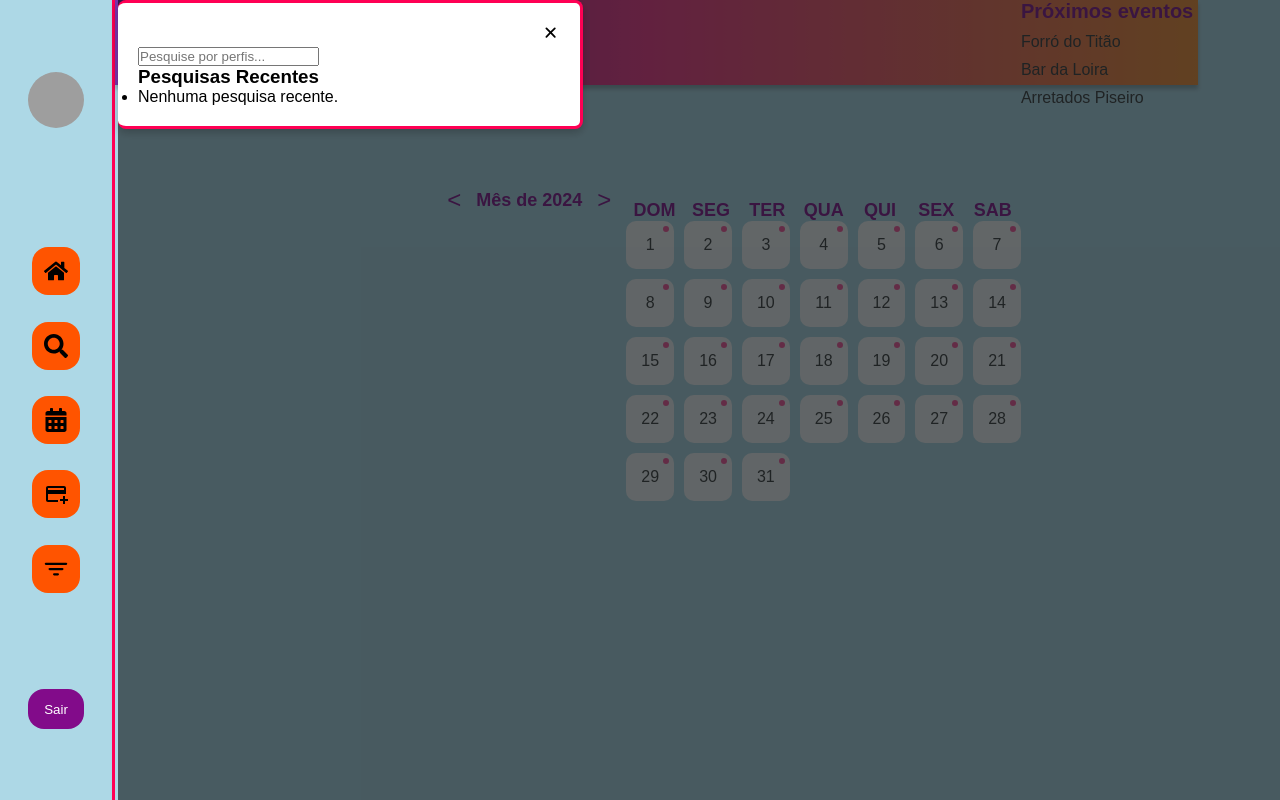
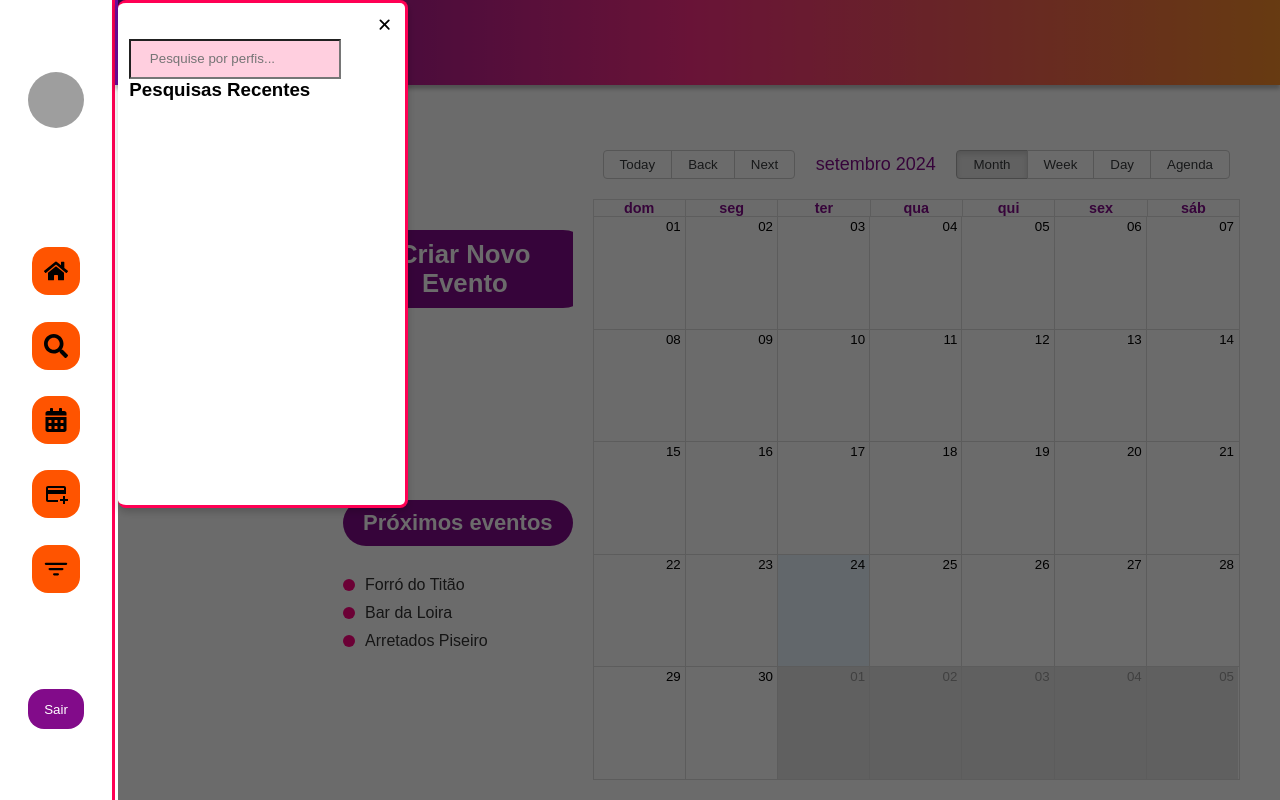
Before and after one commit to liviaguirao/aee, a React (Vite) app: page / in a window 1280 px wide. Both pictures are taken after a click on the item 56 px from the left and 345 px from the top of the page. Built offline with nearby package versions, Linux system fonts and the light colour scheme; grey boxes are pictures that could not be loaded; the HTML template or start-up script is replaced by a standard one.

Commit message:
Complementando front-end

```diff
--- a/src/App.css
+++ b/src/App.css
@@ -6,7 +6,7 @@
 
 body {
   font-family: 'Arial', sans-serif;
-  background-color: lightblue; /*#f5f5f5*/
+  background-color: #FFFFFF; /* Mantido */
 }
 
 .profile {
@@ -45,11 +45,11 @@ body {
 }
 
 .main-content {
-  width: 85%;
+  width: 100%;
   padding: 20px;
   display: flex;
-  flex-direction: column;
-  background-color: #fff;
+  flex-direction: row;
+  justify-content: flex-start;
 }
 
 .header {
@@ -63,6 +63,7 @@ body {
   font-size: 28px;
   color: #000000;
 }
+
 .create-event-btn {
   padding: 10px 20px;
   background-color: #820B8A;
@@ -70,101 +71,177 @@ body {
   border: none;
   cursor: pointer;
   border-radius: 8px;
-  font-size: 16px;
+  font-size: 22px;
+  transition: background-color 0.3s ease;
+  margin-top: 100%;
+  background-color: #820B8A; /* Cor roxa */
+  border-radius: 30px; /* Borda arredondada */
+  margin-left: 75px;
 }
 
 .create-event-btn:hover {
-  background-color: #a64ca6;
+  transform: scale(1.05);
+  transition: 0.4s;
 }
 
-.calendar-controls {
+/* Mantendo o estilo da .agenda como está */
+.agenda {
   display: flex;
-  justify-content: center;
-  align-items: center;
-  margin-top: 200px;
+  width: 91%;
+  height: 85px;
+  background: linear-gradient(90deg, #6D0A9B 0%, #FA2F84 49.5%, #F58C2B 100%);
+  box-shadow: 0px 4px 4px 0px rgba(0, 0, 0, 0.25);
 }
 
-.calendar-controls button {
-  background-color: transparent;
-  border: none;
-  font-size: 24px;
-  color: #820B8A;
-  cursor: pointer;
-  padding: 0 15px;
+/* Estilos específicos para o calendário */
+.calendar-container {
+  width: 60%;
+  margin-left: auto; /* Alinha o calendário à direita */
+  margin-right: 20px; /* Espaço entre o calendário e a borda da tela */
+  height: 85vh; /* Usa 85% da altura da tela para melhor visualização */
+  background-color: #ffffff;
+  border-radius: 10px;
+  padding: 20px;
+  margin-top: 120px;
+  display: flex;
+  flex-direction: column;
 }
 
-.calendar-controls span {
+/* RBC Toolbar */
+.rbc-toolbar {
+  background-color: white;
+  padding: 10px;
+}
+
+.rbc-toolbar-label {
+  font-family: 'Poppins', sans-serif;
   font-size: 18px;
-  font-weight: bold;
   color: #820B8A;
 }
 
-
-.calendar-header {
-  display: grid;
-  grid-template-columns: repeat(7, 1fr);
-  background-color: transparent;
-  text-align: center;
-  font-weight: bold;
-  font-size: 18px;
-  color: #820B8A;
-  margin-top: 200px;
+.rbc-btn-group > button {
+  background-color: #820B8A;
+  color: white;
+  font-family: 'Poppins', sans-serif;
+  border: none;
+  border-radius: 10px;
+  padding: 10px;
+  margin: 0 5px;
+  cursor: pointer;
 }
 
-.calendar-days {
-  display: grid;
-  grid-template-columns: repeat(7, 1fr);
-  grid-gap: 10px;
+.rbc-btn-group > button:hover {
+  background-color: #820B8A;
 }
 
-.day {
-  background-color: #f8f9fa;
-  padding: 15px;
+/* Headers, Cells, and Links */
+.rbc-header {
+  background-color: #ffffff;
+  font-size: 18px;
   text-align: center;
+  color: #820B8A;
+  padding: 10px 0;
+}
+
+.rbc-day-cell {
+  color: black;
+  background-color: black;
+}
+
+.rbc-date-cell {
+  font-family: 'Poppins', sans-serif;
+  color: black;
+}
+
+.rbc-button-link {
+  cursor: pointer; /* Garante que todo o quadrado tenha o cursor de "clique" */
+  transition: background-color 0.2s ease; /* Adiciona uma pequena transição */
+}
+
+.rbc-button-link:hover {
+  transform: scale(1.05);
+  transition: 0.1s; /* Muda a cor de fundo ao passar o mouse */
+}
+
+/* Month View and Events */
+.rbc-month-view {
+  background-color: white;
+}
+
+.rbc-day-bg:hover {
+  background-color: #f4f4f4;
+}
+
+.rbc-event {
+  background-color: #FF007F;
   border-radius: 10px;
-  position: relative;
+  padding: 5px;
+  font-family: 'Poppins', sans-serif;
+}
+
+.rbc-event:hover {
+  background-color: #f58c2b;
+}
+
+/* Other Calendar Styles */
+.rbc-today {
+  background-color: #fce3f4;
+}
+
+.rbc-off-range-bg {
+  background-color: #f1f1f1;
+}
+
+/* Estilos para eventos futuros */
+.upcoming-events {
+  margin-top: 500px;
+  margin-left: -250px;
+}
+
+/* Estilos para o título "Próximos eventos" */
+.upcoming-events h3 {
+  font-size: 22px;
+  color: white;
+  background-color: #820B8A; /* Cor roxa */
+  padding: 10px 20px;
+  border-radius: 30px; /* Borda arredondada */
+  text-align: center;
+  display: inline-block; /* Faz o fundo se ajustar ao conteúdo */
+  margin-bottom: 20px; /* Espaçamento entre o título e a lista */
+  white-space: nowrap;
+}
+
+/* Remove marcadores da lista */
+.upcoming-events ul {
+  list-style-type: none;
+  padding: 0;
+  margin: 0;
+}
+
+/* Estilos para os itens da lista */
+.upcoming-events li {
+  display: flex;
+  align-items: center; /* Alinha os itens verticalmente */
+  margin: 10px 0;
   font-size: 16px;
   color: #333;
 }
 
-.day::after {
-  content: "";
-  position: absolute;
-  width: 6px;
-  height: 6px;
-  border-radius: 50%;
-  background-color: #ff4f99;
-  top: 5px;
-  right: 5px;
+/* Estilos para o círculo ao lado do texto */
+.upcoming-events li::before {
+  content: '';
+  width: 12px; /* Tamanho do círculo */
+  height: 12px;
+  background-color: #FF007F; /* Cor do círculo (vermelho-rosa) */
+  border-radius: 50%; /* Forma circular */
+  display: inline-block;
+  margin-right: 10px; /* Espaçamento entre o círculo e o texto */
 }
 
-
-
-.upcoming-events h3 {
-  font-size: 20px;
-  color: #820B8A;
-  margin-bottom: 10px;
+/* App Layout */
+.app-layout {
+  display: flex;
+  height: 100vh;
+  width: 100vw;
+  font-family: 'Poppins', sans-serif; /* Garante que ocupe toda a largura da tela */
 }
-
-.upcoming-events ul {
-  list-style-type: none;
-}
-
-.upcoming-events li {
-  margin: 10px 0;
-  color: #333;
-  font-size: 16px;
-}
-.agenda {
-  display: flex;
-  width: 93%;
-  height: 85px;
-  opacity: 0.8;
-  background: linear-gradient(90deg, #6D0A9B 0%, #FA2F84 49.5%, #F58C2B 100%);
-  box-shadow: 0px 4px 4px 0px rgba(0, 0, 0, 0.25);
-}
-
-.calendar-container {
-  width: 60%; /* Ajuste conforme necessário */
-  margin-left: 20px; /* Para afastar do conteúdo à esquerda */
-}
--- a/src/App.jsx
+++ b/src/App.jsx
@@ -1,6 +1,5 @@
 import React, { useState } from "react";
 import { BrowserRouter as Router } from "react-router-dom";
-import Navbar from './components/navbar'; // Navbar
 import "./App.css"; // Certifique-se de que esse arquivo tem os estilos corretos
 import Agenda from "./components/Agenda"
 
@@ -8,15 +7,10 @@ import Agenda from "./components/Agenda"
 function App() {
   return (
     <Router>
-      <div className="app-layout" style={{ display: 'flex' }}>
-        {/* Navbar persistente */}
-        <Navbar />
-
         {/* Exibe a Agenda ao lado da Navbar */}
         <div style={{ flexGrow: 1 }}>
           <Agenda />
         </div>
-      </div>
     </Router>
   );
 }
--- a/src/components/Agenda.jsx
+++ b/src/components/Agenda.jsx
@@ -1,79 +1,74 @@
 import React, { useState } from "react";
+import { Calendar, momentLocalizer } from "react-big-calendar";
+import moment from "moment";
+import "moment/locale/pt-br";  // Importa o idioma português para o moment.js
+import "react-big-calendar/lib/css/react-big-calendar.css";
+import Navbar from "./navbar";
+
+// Define o idioma para português
+moment.locale("pt-br");
+
+// Configura o localizador do calendário com moment.js
+const localizer = momentLocalizer(moment);
 
 function Agenda() {
-    const [currentMonth, setCurrentMonth] = useState(new Date().getMonth());
-    const [currentYear, setCurrentYear] = useState(new Date().getFullYear());
+  const [events, setEvents] = useState([
+    {
+      title: "Forró do Titão",
+      start: new Date(2024, 9, 26, 18, 0),
+      end: new Date(2024, 9, 26, 21, 0),
+      allDay: false,
+    },
+    {
+      title: "Bar da Loira",
+      start: new Date(2024, 9, 27, 19, 0),
+      end: new Date(2024, 9, 27, 22, 0),
+      allDay: false,
+    },
+    {
+      title: "Arretados Piseiro",
+      start: new Date(2024, 9, 30, 20, 0),
+      end: new Date(2024, 9, 30, 23, 0),
+      allDay: false,
+    },
+  ]);
 
-    const handlePrevMonth = () => {
-      if (currentMonth === 0) {
-        setCurrentMonth(11);
-        setCurrentYear(currentYear - 1);
-      } else {
-        setCurrentMonth(currentMonth - 1);
-      }
-    };
+  return (
+    <div className="app-layout">
+      {/* Navbar persistente */}
+      <Navbar />
 
-    const handleNextMonth = () => {
-      if (currentMonth === 11) {
-        setCurrentMonth(0);
-        setCurrentYear(currentYear + 1);
-      } else {
-        setCurrentMonth(currentMonth + 1);
-      }
-    };
-
-    const renderDays = () => {
-      const days = [];
-      for (let i = 1; i <= 31; i++) {
-        days.push(
-          <div className="day" key={i}>
-            {i}
-          </div>
-        );
-      }
-      return days;
-    };
-
-    return (
       <div className="agenda">
         {/* Cabeçalho */}
         <div className="header">
           <h1>AGENDA</h1>
-          <button className="create-event-btn">Criar Novo Evento</button>
-        </div>
-
-        {/* Controles do calendário */}
-        <div className="calendar-controls">
-          <button onClick={handlePrevMonth}>{"<"}</button>
-          <span>{`Mês de ${currentYear}`}</span>
-          <button onClick={handleNextMonth}>{">"}</button>
-        </div>
-
-        {/* Exibição do calendário */}
-        <div className="calendar">
-          <div className="calendar-header">
-            <div>DOM</div>
-            <div>SEG</div>
-            <div>TER</div>
-            <div>QUA</div>
-            <div>QUI</div>
-            <div>SEX</div>
-            <div>SAB</div>
-          </div>
-          <div className="calendar-days">{renderDays()}</div>
+          <button className="create-event-btn"><h3>Criar Novo Evento</h3></button>
         </div>
 
         {/* Próximos eventos */}
         <div className="upcoming-events">
           <h3>Próximos eventos</h3>
           <ul>
-            <li>Forró do Titão</li>
-            <li>Bar da Loira</li>
-            <li>Arretados Piseiro</li>
+            {events.map((event, index) => (
+              <li key={index}>{event.title}</li>
+            ))}
           </ul>
         </div>
+
+        {/* Calendário usando react-big-calendar */}
+        <div className="calendar-container">
+          <Calendar
+            localizer={localizer}
+            events={events}
+            startAccessor="start"
+            endAccessor="end"
+            style={{ height: "100%" }}
+          />
+        </div>
       </div>
-    );
-  }
+    </div>
+  );
 
-  export default Agenda;
+}
+
+export default Agenda;
--- a/src/components/navbar.jsx
+++ b/src/components/navbar.jsx
@@ -1,4 +1,4 @@
-import { useState } from 'react';
+import { useState, useEffect } from 'react';
 import { useNavigate } from 'react-router-dom';
 import styles from "../styles/navbar.module.css";
 import { FaHome, FaSearch, FaCalendarAlt } from "react-icons/fa";
@@ -7,11 +7,11 @@ import { IoFilter, IoClose } from "react-icons/io5";
 import { useLocation } from 'react-router-dom';
 
 // Componente de Modal
-const SearchModal = ({ isOpen, onClose }) => {
+const SearchModal = ({ isOpen, onClose, recentSearches, setRecentSearches }) => {
     if (!isOpen) return null;
 
+    const navigate = useNavigate(); // Hook para navegação
     const [searchTerm, setSearchTerm] = useState('');
-    const [recentSearches, setRecentSearches] = useState([]);
 
     // Lista de perfis simulada (substitua pelos dados reais)
     const profiles = [
@@ -25,19 +25,29 @@ const SearchModal = ({ isOpen, onClose }) => {
         'Mariana Soares',
     ];
 
-    const handleKeyDown = (e) => {
-        if (e.key === 'Enter') {
-            if (searchTerm) {
-                setRecentSearches([...recentSearches, searchTerm]);
-                setSearchTerm(''); // Limpar o input após a pesquisa
-            }
-        }
-    };
-
     // Filtrar perfis com base no termo de pesquisa
     const filteredProfiles = profiles.filter(profile =>
         profile.toLowerCase().includes(searchTerm.toLowerCase())
     );
+
+    // Função para navegar para a página do perfil
+    const handleProfileClick = (profile) => {
+        // Adicionar à lista de pesquisas recentes
+        if (!recentSearches.includes(profile)) {
+            const updatedSearches = [profile, ...recentSearches]; // Adicionar ao início da lista
+            setRecentSearches(updatedSearches); // Atualizar o estado
+            localStorage.setItem('recentSearches', JSON.stringify(updatedSearches)); // Persistir no localStorage
+        }
+        navigate(`/perfil/${profile}`); // Redirecionar para a página do perfil
+        setSearchTerm(''); // Limpar o input
+        onClose(); // Fechar o modal
+    };
+
+    // Função para resetar as pesquisas recentes
+    const resetRecentSearches = () => {
+        setRecentSearches([]); // Limpar o estado
+        localStorage.removeItem('recentSearches'); // Remover do localStorage
+    };
 
     return (
         <div className={styles.modalOverlay}>
@@ -48,39 +58,74 @@ const SearchModal = ({ isOpen, onClose }) => {
                     type="text"
                     value={searchTerm}
                     onChange={(e) => setSearchTerm(e.target.value)}
-                    onKeyDown={handleKeyDown}
-                    placeholder="Pesquise por perfis..."
+                    placeholder="Pesquise por perfis... "
                 />
 
                 {searchTerm && filteredProfiles.length > 0 ? (
-                    <ul>
+                    <ul className={styles.listaPerfil}>
                         {filteredProfiles.map((profile, index) => (
-                            <li key={index}>{profile}</li>
+                            <li key={index} onClick={() => handleProfileClick(profile)}>
+                                <div className={styles.container}>
+                                    <img
+                                        src="https://media.istockphoto.com/id/1386479313/pt/foto/happy-millennial-afro-american-business-woman-posing-isolated-on-white.jpg?s=612x612&w=0&k=20&c=rzUSobX0RTFPksl6-Pl28C5itfvrW3mug6NkFW7kPeQ="
+                                        alt="fotoPerfil" />
+                                    {profile}
+                                </div>
+                                <p>artista</p>
+                            </li>
                         ))}
                     </ul>
                 ) : (
                     <>
                         <h3>Pesquisas Recentes</h3>
-                        <ul>
+                        <ul className={styles.listaPerfil}>
                             {recentSearches.length > 0 ? (
                                 recentSearches.map((search, index) => (
-                                    <li key={index}>{search}</li>
+                                    <li key={index} onClick={() => handleProfileClick(search)}>
+                                        <div className={styles.container}>
+                                            <img
+                                                src="https://media.istockphoto.com/id/1386479313/pt/foto/happy-millennial-afro-american-business-woman-posing-isolated-on-white.jpg?s=612x612&w=0&k=20&c=rzUSobX0RTFPksl6-Pl28C5itfvrW3mug6NkFW7kPeQ="
+                                                alt="fotoPerfil" />
+                                            {search}
+                                        </div>
+                                        <p>artista</p>
+                                    </li>
                                 ))
                             ) : (
-                                <li>Nenhuma pesquisa recente.</li>
+                                <li></li>
                             )}
                         </ul>
                     </>
+                )}
+                {recentSearches.length > 0 && (
+                    <button onClick={resetRecentSearches} className={styles.resetButton}>
+                        Resetar Pesquisas Recentes
+                    </button>
                 )}
             </div>
         </div>
     );
 };
 
-function Navbar() {
+function Navbar({ filtroSelecionado }) {
     const navigate = useNavigate();
     const location = useLocation();
     const [isModalOpen, setModalOpen] = useState(false); // Estado para controlar o modal
+    const [recentSearches, setRecentSearches] = useState(() => {
+        const savedSearches = localStorage.getItem('recentSearches');
+        return savedSearches ? JSON.parse(savedSearches) : []; // Recuperar do localStorage
+    });
+    const [filtros, setFiltros] = useState("");
+
+    useEffect(() => {
+        if (filtroSelecionado === 'Artista') {
+            setFiltros('/filtros-artistas'); // Aqui você define os filtros específicos de artista
+        } else if (filtroSelecionado === 'Evento') {
+            setFiltros('/filtros-eventos'); // Aqui os filtros específicos de evento
+        }else{
+            setFiltros('/filtros-eventos');
+        }
+    }, [filtroSelecionado]);
 
     const handleNavigate = (path) => {
         navigate(path);
@@ -123,8 +168,8 @@ function Navbar() {
                     <MdAddCard />
                 </li>
                 <li
-                    onClick={() => handleNavigate('/filtros')}
-                    className={location.pathname === '/filtros' ? styles.active : ''}
+                    onClick={() => handleNavigate(filtros)}
+                    className={location.pathname === filtros ? styles.active : ''}
                 >
                     <IoFilter />
                 </li>
@@ -134,7 +179,12 @@ function Navbar() {
                 Sair
             </button>
 
-            <SearchModal isOpen={isModalOpen} onClose={() => setModalOpen(false)} /> {/* Modal de pesquisa */}
+            <SearchModal
+                isOpen={isModalOpen}
+                onClose={() => setModalOpen(false)}
+                recentSearches={recentSearches}
+                setRecentSearches={setRecentSearches} // Passar a função de atualização
+            /> {/* Modal de pesquisa */}
         </nav>
     );
 }
--- a/src/styles/index.css
+++ b/src/styles/index.css
@@ -4,7 +4,7 @@
   font-weight: 400;
 
   color-scheme: light dark;
-  color: rgba(255, 255, 255, 0.87);
+  color: #ffffff;
   background-color: #242424;
 
   font-synthesis: none;
@@ -25,9 +25,12 @@ a:hover {
 body {
   margin: 0;
   display: flex;
-  place-items: center;
   min-width: 320px;
   min-height: 100vh;
+  flex-direction: column; /* Se precisar empilhar os elementos verticalmente */
+  justify-content: flex-start; /* Alinhar o conteúdo ao topo */
+  align-items: stretch; /* Permitir que o conteúdo ocupe toda a largura */
+  background-color: #ffffff; /* Mantendo o fundo claro no modo claro */
 }
 
 h1 {
@@ -57,12 +60,14 @@ button:focus-visible {
 @media (prefers-color-scheme: light) {
   :root {
     color: #213547;
-    background-color: #ffffff;
+    background-color: #ffffff
+;
   }
   a:hover {
     color: #747bff;
   }
   button {
-    background-color: #f9f9f9;
+    background-color: #ffffff
+;
   }
 }
--- a/src/styles/navbar.module.css
+++ b/src/styles/navbar.module.css
@@ -61,6 +61,7 @@ nav {
     background: #820B8A;
     color: white;
     font-family: "Poppins", sans-serif;
+    cursor: pointer;
 }
 .logoutButton:hover {
     transform: scale(1.05); /* Aumenta o tamanho em 20% ao passar o mouse */
@@ -72,7 +73,7 @@ nav {
 .modalOverlay {
     position: fixed;
     top: 0;
-    left: 9.22%;
+    left: 9.2%;
     right: 0;
     bottom: 0;
     background: rgba(0, 0, 0, 0.582);
@@ -84,12 +85,19 @@ nav {
 
 .modalContent {
     background: white;
-    padding: 20px;
+    padding: 1%;
     border-radius: 8px;
     border: solid #FF0054;
     border-left: none;
-    width: 40%;
+    width: 25%;
     box-shadow: 0px 4px 8px rgba(0, 0, 0, 0.2);
+}
+.modalContent input{
+    width: 80%;
+    background-color:  rgba(255, 0, 84, 0.19);
+    color: black;
+    padding: 4% 7%;
+
 }
 
 .closeButton {
@@ -100,3 +108,72 @@ nav {
     display: block;
     margin-left: auto;
 }
+
+.listaPerfil{
+    display: flex;
+    height: 49vh;
+    list-style-type: none;
+    overflow-y: auto;
+    gap: 6%;
+    flex-direction: column;
+    padding: 2% 5%;
+}
+
+.listaPerfil li{
+    display: flex;
+    background: #FF5400;
+    border-radius: 1rem;
+    cursor: pointer;
+    flex-direction: column;
+}
+.listaPerfil li .container{
+    display: flex;
+    align-items: center;
+    padding: 5% 5% 0%;
+    gap: 4%;
+}
+.listaPerfil li img{
+    width: 2.5rem;
+    height: 2.5rem;
+    border-radius: 50%;
+    object-fit: cover;
+}
+.listaPerfil li p{
+    font-size: 0.8rem;
+    margin: 0;
+    padding: 2% 7%;
+}
+
+
+
+.listaPerfil::-webkit-scrollbar {
+    width: 1.2vw; /* Largura da barra de rolagem */
+}
+
+.listaPerfil::-webkit-scrollbar-track {
+    background: #e6e6e6; /* Cor do fundo da barra de rolagem */
+    border-radius: 4rem;
+}
+
+
+.listaPerfil::-webkit-scrollbar-thumb {
+    background: #820B8A; /* Cor da parte que pode ser arrastada */
+    border-radius: 4rem; /* Bordas arredondadas */
+}
+
+.listaPerfil::-webkit-scrollbar-thumb:hover {
+    background: #b800c5; /* Cor quando o mouse está sobre a barra */
+}
+
+.resetButton{
+    display: block;
+    margin: auto;
+    width: 64%;
+    background-color: #820B8A;
+    color: white;
+    border: none;
+    padding: 4% 5%;
+    font-size: 0.7rem;
+    font-family: "Poppins", sans-serif;
+    border-radius: 1rem;
+}
```
